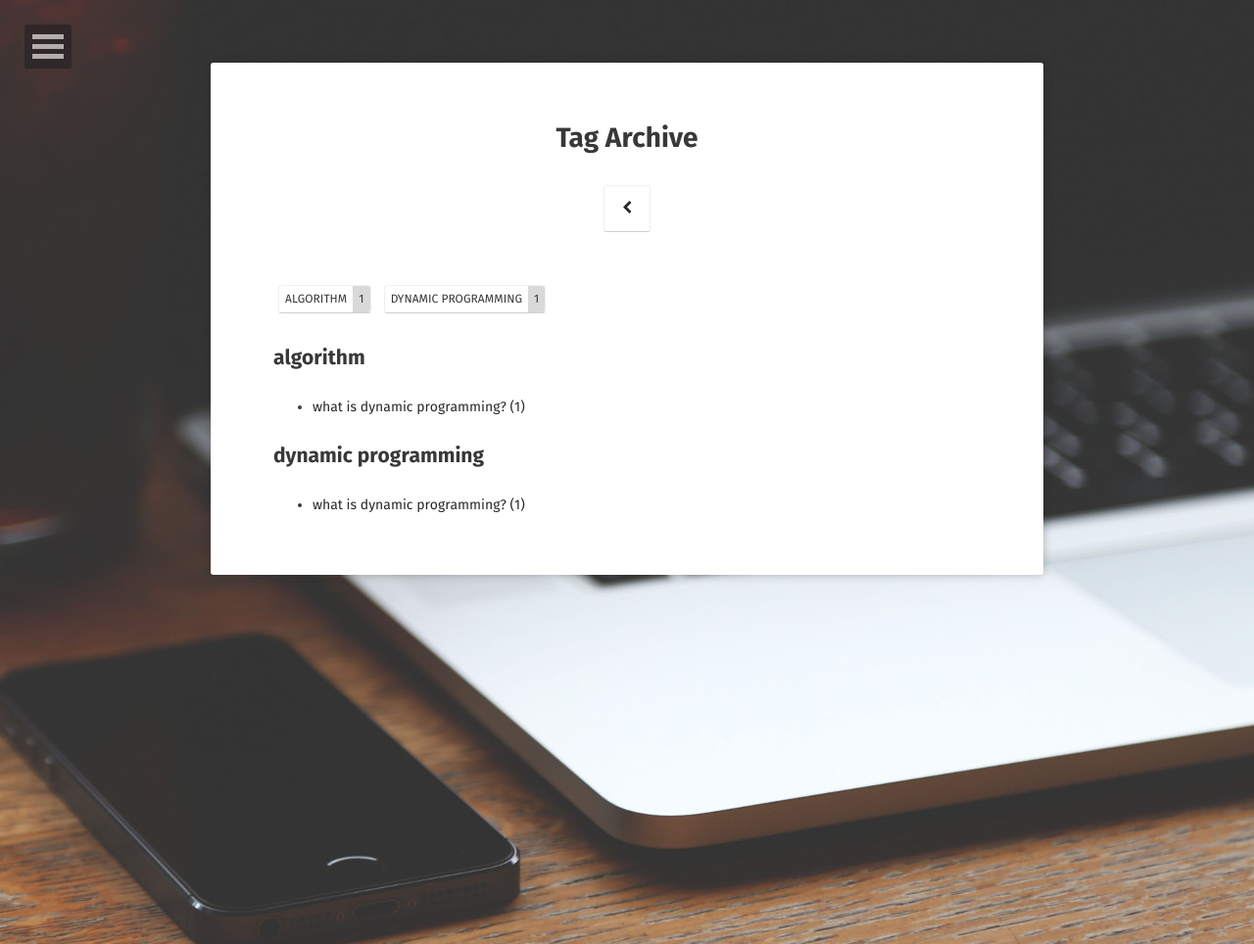
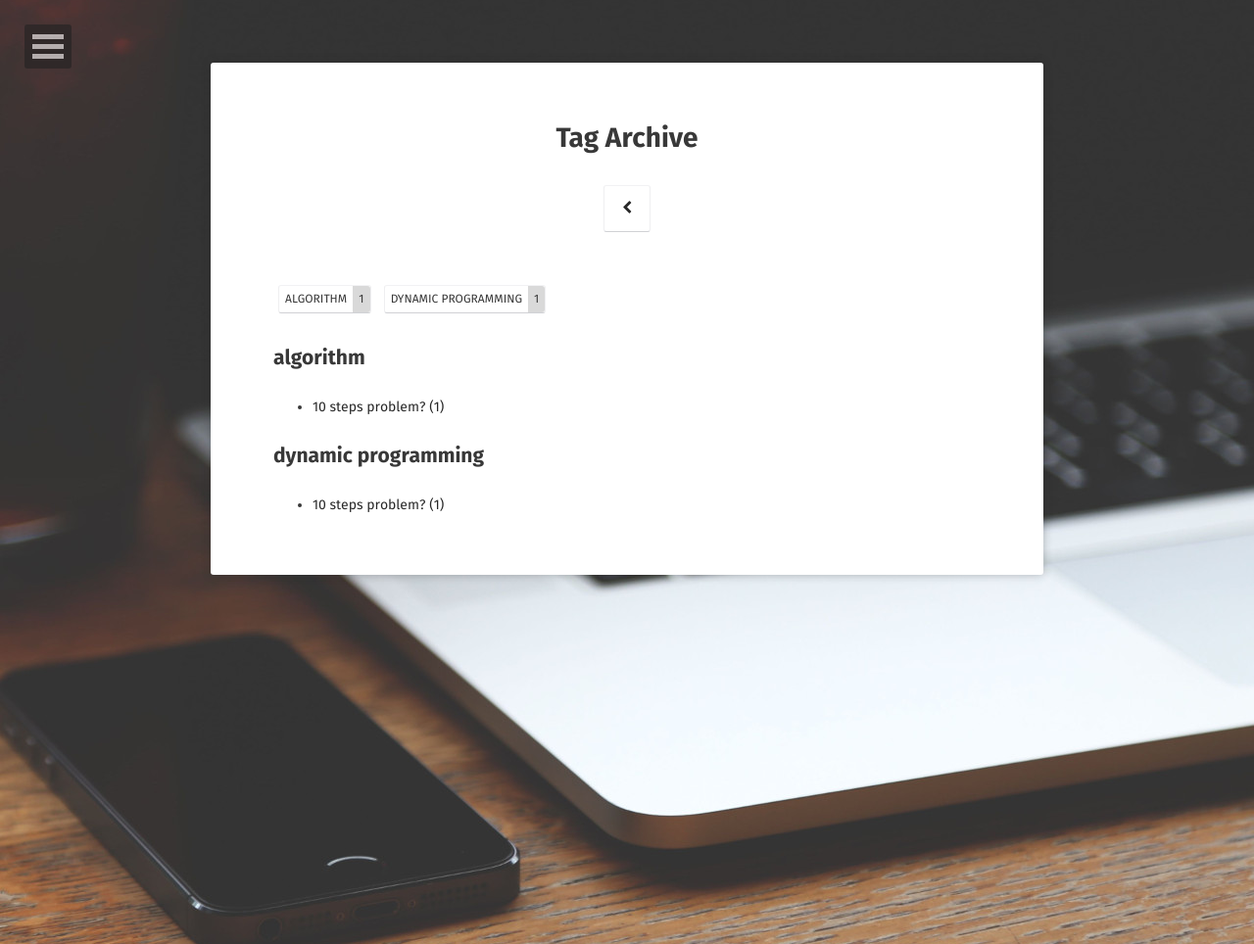
Before and after one commit to TokenJan/TokenJan.github.io, a Jekyll site: the page built from tags/index.html, in a window 1280 px wide. Shown: the whole page at 98% size. Built offline with Jekyll 4.4.1, drawn with Linux system fonts in a browser that asks for light colours; some web fonts are replaced.

Commit message:
change dp title

```diff
--- a/_posts/2017-06-10-dynamic-programming(1).md
+++ b/_posts/2017-06-10-dynamic-programming(1).md
@@ -1,6 +1,6 @@
 ---
 layout: post
-title:  "what is dynamic programming? (1)"
+title:  "10 steps problem? (1)"
 date:   2017-06-10
 feature: http://i.imgur.com/Ds6S7lJ.png
 tag:
```
